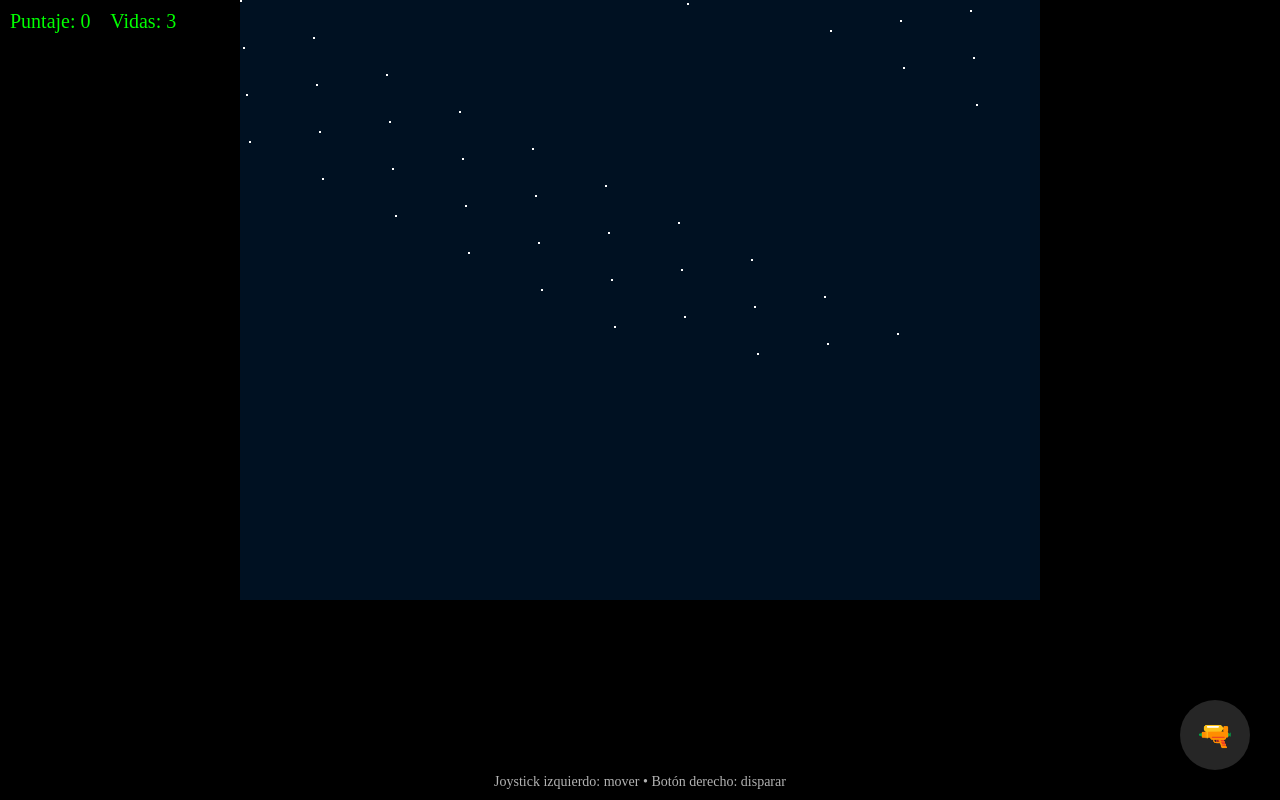
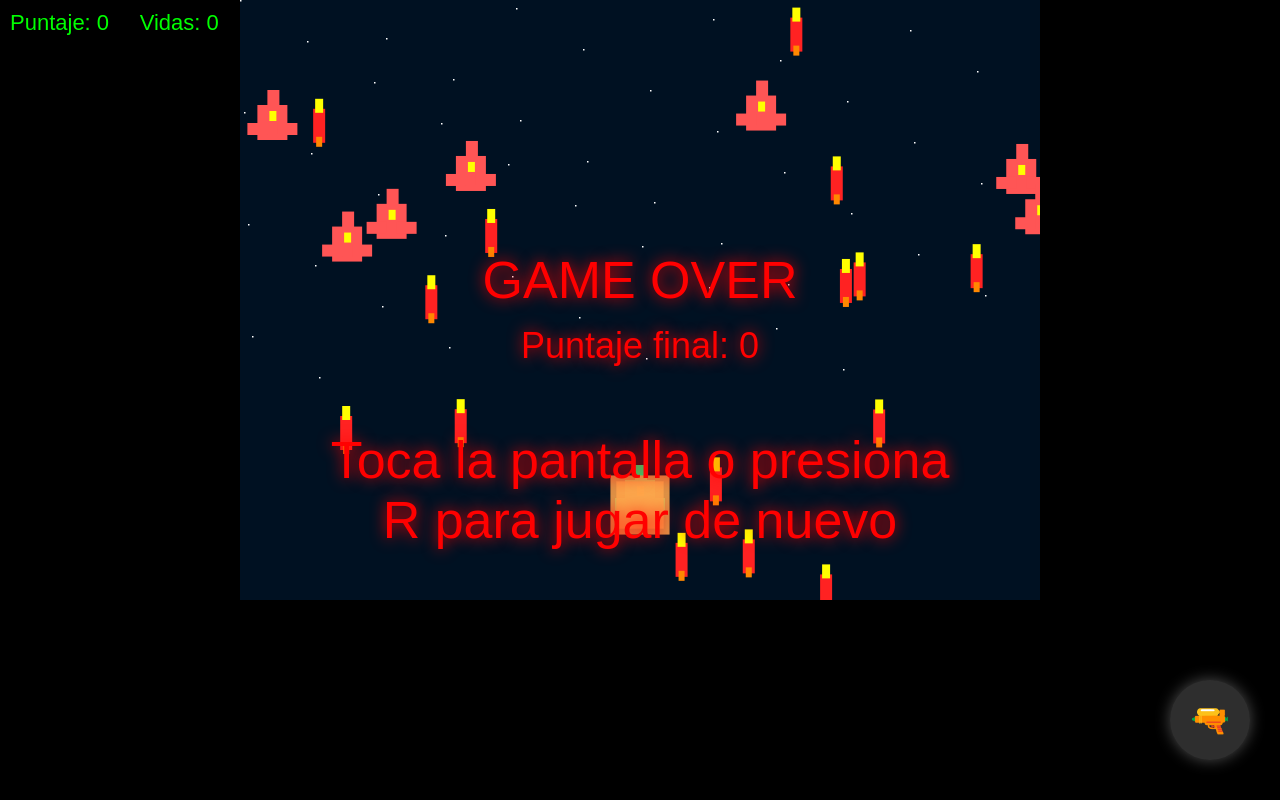
Before and after one commit to trinidadsherrera05/juego-avion-misiles, a plain HTML site: page index.html in a window 1280 px wide. Drawn offline with Linux system fonts and the light colour scheme.

Commit message:
Update index.html

```diff
--- a/index.html
+++ b/index.html
@@ -10,7 +10,8 @@
             padding: 0;
             background: #000;
             overflow: hidden;
-            touch-action: none; /* importante para móviles */
+            touch-action: none;
+            font-family: Arial, sans-serif;
         }
         canvas {
             display: block;
@@ -24,19 +25,10 @@
             top: 10px;
             left: 10px;
             color: lime;
-            font-size: 20px;
+            font-size: 22px;
             z-index: 10;
             pointer-events: none;
-        }
-        #instructions {
-            position: absolute;
-            bottom: 10px;
-            left: 50%;
-            transform: translateX(-50%);
-            color: rgba(255,255,255,0.7);
-            font-size: 14px;
-            z-index: 10;
-            display: none;
+            text-shadow: 0 0 5px black;
         }
         #gameOver {
             position: absolute;
@@ -44,56 +36,54 @@
             left: 50%;
             transform: translate(-50%, -50%);
             color: red;
-            font-size: 50px;
+            font-size: 52px;
             text-align: center;
             display: none;
             z-index: 20;
-            text-shadow: 0 0 10px red;
+            text-shadow: 0 0 15px red;
         }
-        /* Botones táctiles */
         .touch-btn {
             position: absolute;
-            background: rgba(255,255,255,0.15);
+            background: rgba(255,255,255,0.18);
             color: white;
-            font-size: 18px;
-            width: 70px;
-            height: 70px;
+            font-size: 32px;
+            width: 80px;
+            height: 80px;
             border-radius: 50%;
             display: flex;
             align-items: center;
             justify-content: center;
             z-index: 15;
             user-select: none;
+            box-shadow: 0 0 15px rgba(255,255,255,0.3);
         }
     </style>
 </head>
 <body>
     <div id="ui">
-        Puntaje: <span id="score">0</span> &nbsp;&nbsp;
+        Puntaje: <span id="score">0</span> &nbsp;&nbsp;&nbsp;
         Vidas: <span id="lives">3</span>
     </div>
 
     <canvas id="canvas" width="800" height="600"></canvas>
 
-    <div id="instructions">Joystick izquierdo: mover • Botón derecho: disparar</div>
-
     <div id="gameOver">
         GAME OVER<br>
-        <span style="font-size:35px">Puntaje: <span id="finalScore">0</span></span><br><br>
-        Toca la pantalla o presiona R para reiniciar
+        <span style="font-size:36px">Puntaje final: <span id="finalScore">0</span></span><br><br>
+        Toca la pantalla o presiona R para jugar de nuevo
     </div>
 
-    <!-- Botones táctiles -->
-    <div id="shootBtn" class="touch-btn" style="bottom: 30px; right: 30px; font-size: 28px;">🔫</div>
+    <!-- Botón de disparo táctil -->
+    <div id="shootBtn" class="touch-btn" style="bottom: 40px; right: 30px;">🔫</div>
 
     <script>
         const canvas = document.getElementById("canvas");
         const ctx = canvas.getContext("2d");
+
         const scoreEl = document.getElementById("score");
         const livesEl = document.getElementById("lives");
         const gameOverScreen = document.getElementById("gameOver");
         const finalScoreEl = document.getElementById("finalScore");
-        const instructions = document.getElementById("instructions");
         const shootBtn = document.getElementById("shootBtn");
 
         let score = 0;
@@ -101,7 +91,8 @@
         let gameOver = false;
         let difficulty = 1;
 
-        const player = { x: 370, y: 480, width: 60, height: 50, speed: 6 };
+        // Jugador
+        const player = { x: 370, y: 480, width: 60, height: 50, speed: 6.5 };
 
         let bullets = [];
         let missiles = [];
@@ -111,29 +102,30 @@
 
         // Controles táctiles
         let isTouching = false;
-        let touchX = 0;
-        let touchY = 0;
+        let touchX = 0, touchY = 0;
         let joystickActive = false;
-        let joystickX = 120;
-        let joystickY = canvas.height - 120;
-        let joystickRadius = 60;
+        const joystickX = 130;
+        const joystickY = 480;
+        const joystickRadius = 65;
 
+        // Audio
         const audioCtx = new (window.AudioContext || window.webkitAudioContext)();
 
         function playSound(freq, duration, type = 'sine', volume = 0.3) {
             try {
-                const oscillator = audioCtx.createOscillator();
+                const osc = audioCtx.createOscillator();
                 const gain = audioCtx.createGain();
-                oscillator.type = type;
-                oscillator.frequency.value = freq;
+                osc.type = type;
+                osc.frequency.value = freq;
                 gain.gain.value = volume;
-                oscillator.connect(gain).connect(audioCtx.destination);
-                oscillator.start();
-                setTimeout(() => oscillator.stop(), duration);
+                osc.connect(gain).connect(audioCtx.destination);
+                osc.start();
+                setTimeout(() => osc.stop(), duration);
             } catch(e) {}
         }
 
-        // --- Eventos de teclado (PC) ---
+        // ====================== CONTROLES ======================
+        // Teclado (PC)
         window.addEventListener("keydown", e => {
             keys[e.key] = true;
             if (e.key === " " && !gameOver) shoot();
@@ -141,7 +133,7 @@
         });
         window.addEventListener("keyup", e => keys[e.key] = false);
 
-        // --- Eventos táctiles ---
+        // Touch
         function getTouchPos(e) {
             const rect = canvas.getBoundingClientRect();
             const touch = e.touches ? e.touches[0] : e;
@@ -153,19 +145,14 @@
 
         canvas.addEventListener("touchstart", e => {
             e.preventDefault();
-            if (gameOver) {
-                resetGame();
-                return;
-            }
+            if (gameOver) { resetGame(); return; }
+
             const pos = getTouchPos(e);
             touchX = pos.x;
             touchY = pos.y;
             isTouching = true;
 
-            // Si tocan cerca del joystick
-            const dx = pos.x - joystickX;
-            const dy = pos.y - joystickY;
-            if (Math.sqrt(dx*dx + dy*dy) < joystickRadius * 1.5) {
+            if (Math.hypot(pos.x - joystickX, pos.y - joystickY) < joystickRadius * 1.8) {
                 joystickActive = true;
             }
         });
@@ -178,18 +165,17 @@
             touchY = pos.y;
         });
 
-        canvas.addEventListener("touchend", e => {
-            e.preventDefault();
+        canvas.addEventListener("touchend", () => {
             isTouching = false;
             joystickActive = false;
         });
 
-        // Botón de disparo (grande y fácil de tocar)
+        // Botón de disparo
         shootBtn.addEventListener("touchstart", e => {
             e.preventDefault();
             if (!gameOver) shoot();
         });
-        shootBtn.addEventListener("mousedown", () => { if (!gameOver) shoot(); }); // también para PC
+        shootBtn.addEventListener("mousedown", () => { if (!gameOver) shoot(); });
 
         function shoot() {
             bullets.push({
@@ -197,108 +183,255 @@
                 y: player.y - 10,
                 width: 8,
                 height: 25,
-                speed: 12
+                speed: 13
             });
-            playSound(800, 80, 'square', 0.4);
+            playSound(820, 70, 'square', 0.35);
         }
 
-        // Resto del código del juego (update, draw, colisiones, etc.) se mantiene igual que antes
-        // (Para no hacer el mensaje demasiado largo, copio solo las partes clave. Si quieres el código completo, avísame)
+        // ====================== FUNCIONES DEL JUEGO ======================
+        function createMissile(x, y, speed = 4.5) {
+            missiles.push({ x: x, y: y, width: 18, height: 38, speed: speed });
+        }
 
-        function createMissile(x, y, speed = 4) { /* ... mismo que antes */ }
-        function createEnemy() { /* ... mismo */ }
-        function createExplosion(x, y, size = 1) { /* ... mismo */ }
+        function createEnemy() {
+            const fromLeft = Math.random() < 0.5;
+            enemies.push({
+                x: fromLeft ? -50 : canvas.width + 50,
+                y: 60 + Math.random() * 180,
+                width: 55,
+                height: 40,
+                speed: 2.8 + Math.random() * 1.8,
+                direction: fromLeft ? 1 : -1,
+                shootTimer: 40 + Math.random() * 60
+            });
+        }
+
+        function createExplosion(x, y, size = 1) {
+            explosions.push({ x, y, size, life: 28 });
+            playSound(150, 280, 'sawtooth', 0.7);
+            setTimeout(() => playSound(70, 350, 'sawtooth', 0.4), 80);
+        }
 
         function checkCollision(a, b) {
-            return !(a.x + a.width < b.x || b.x + b.width < a.x || a.y + a.height < b.y || b.y + b.height < a.y);
+            return !(
+                a.x + a.width < b.x ||
+                b.x + b.width < a.x ||
+                a.y + a.height < b.y ||
+                b.y + b.height < a.y
+            );
+        }
+
+        function drawPlane(x, y, color = "#00ff88") {
+            ctx.fillStyle = color;
+            ctx.fillRect(x + 15, y, 30, 35);           // cuerpo
+            ctx.fillRect(x + 25, y - 15, 12, 20);      // cabina
+            ctx.fillRect(x + 5, y + 18, 20, 12);       // ala izq
+            ctx.fillRect(x + 35, y + 18, 20, 12);      // ala der
+            ctx.fillStyle = "#ffff00";
+            ctx.fillRect(x + 27, y + 6, 7, 10);        // ventana
+        }
+
+        function drawMissile(x, y) {
+            ctx.fillStyle = "#ff2222";
+            ctx.fillRect(x + 4, y, 12, 34);
+            ctx.fillStyle = "#ffff00";
+            ctx.fillRect(x + 6, y - 10, 8, 14);        // punta
+            ctx.fillStyle = "#ff8800";
+            ctx.fillRect(x + 7, y + 28, 6, 10);        // fuego
+        }
+
+        function drawExplosion(exp) {
+            const alpha = exp.life / 28;
+            ctx.globalAlpha = alpha * 0.9;
+            const s = exp.size * (25 + Math.sin(exp.life * 0.8) * 12);
+            ctx.fillStyle = `hsl(30, 100%, 65%)`;
+            ctx.fillRect(exp.x - s/2, exp.y - s/2, s, s);
+            ctx.globalAlpha = 1;
         }
 
         function update() {
             if (gameOver) return;
 
-            // Movimiento con teclado
+            // Movimiento teclado
             if (keys["ArrowLeft"] && player.x > 10) player.x -= player.speed;
             if (keys["ArrowRight"] && player.x < canvas.width - player.width - 10) player.x += player.speed;
             if (keys["ArrowUp"] && player.y > 10) player.y -= player.speed;
             if (keys["ArrowDown"] && player.y < canvas.height - player.height - 10) player.y += player.speed;
 
-            // Movimiento con joystick táctil
+            // Movimiento joystick táctil
             if (joystickActive && isTouching) {
                 const dx = touchX - joystickX;
                 const dy = touchY - joystickY;
-                const dist = Math.sqrt(dx*dx + dy*dy);
-                if (dist > 10) {
-                    const moveSpeed = player.speed * 0.9;
-                    player.x += (dx / dist) * moveSpeed;
-                    player.y += (dy / dist) * moveSpeed;
+                const dist = Math.hypot(dx, dy);
+                if (dist > 12) {
+                    const speed = player.speed * 0.95;
+                    player.x += (dx / dist) * speed;
+                    player.y += (dy / dist) * speed;
                 }
             }
 
-            // Limitar jugador dentro de la pantalla
+            // Limitar jugador en pantalla
             player.x = Math.max(10, Math.min(canvas.width - player.width - 10, player.x));
             player.y = Math.max(10, Math.min(canvas.height - player.height - 10, player.y));
 
-            // El resto de update (balas, misiles, enemigos, dificultad, explosiones) es el mismo que en la versión anterior.
-            // Si necesitas el código completo, dime y te lo paso entero.
+            // Actualizar balas
+            for (let i = bullets.length - 1; i >= 0; i--) {
+                bullets[i].y -= bullets[i].speed;
+                if (bullets[i].y < -30) bullets.splice(i, 1);
+            }
 
-            // Generación de enemigos y misiles (mantengo la dificultad progresiva)
-            if (Math.random() < 0.02 + difficulty * 0.01) createEnemy();
-            if (Math.random() < 0.04 + difficulty * 0.02) {
-                createMissile(Math.random() * (canvas.width - 30), -40, 3.5 + difficulty);
+            // Actualizar misiles
+            for (let i = missiles.length - 1; i >= 0; i--) {
+                missiles[i].y += missiles[i].speed;
+
+                if (checkCollision(player, missiles[i])) {
+                    lives--;
+                    livesEl.textContent = lives;
+                    createExplosion(player.x + 30, player.y + 25, 1.6);
+                    missiles.splice(i, 1);
+                    if (lives <= 0) endGame();
+                    continue;
+                }
+                if (missiles[i].y > canvas.height) missiles.splice(i, 1);
+            }
+
+            // Actualizar enemigos
+            for (let i = enemies.length - 1; i >= 0; i--) {
+                const e = enemies[i];
+                e.x += e.speed * e.direction;
+                e.shootTimer--;
+
+                if (e.shootTimer <= 0) {
+                    createMissile(e.x + e.width/2 - 8, e.y + e.height, 4 + difficulty * 0.6);
+                    e.shootTimer = 50 + Math.random() * 70;
+                }
+
+                if (e.x < -80 || e.x > canvas.width + 80) enemies.splice(i, 1);
+            }
+
+            // Colisiones bala con misiles y enemigos
+            for (let i = bullets.length - 1; i >= 0; i--) {
+                const b = bullets[i];
+
+                // vs misiles
+                for (let j = missiles.length - 1; j >= 0; j--) {
+                    if (checkCollision(b, missiles[j])) {
+                        createExplosion(missiles[j].x + 9, missiles[j].y + 18);
+                        bullets.splice(i, 1);
+                        missiles.splice(j, 1);
+                        score += 10;
+                        scoreEl.textContent = score;
+                        break;
+                    }
+                }
+                if (i < 0) continue;
+
+                // vs aviones enemigos
+                for (let j = enemies.length - 1; j >= 0; j--) {
+                    if (checkCollision(b, enemies[j])) {
+                        createExplosion(enemies[j].x + enemies[j].width/2, enemies[j].y + 20, 1.3);
+                        bullets.splice(i, 1);
+                        enemies.splice(j, 1);
+                        score += 30;
+                        scoreEl.textContent = score;
+                        break;
+                    }
+                }
+            }
+
+            // Explosiones
+            for (let i = explosions.length - 1; i >= 0; i--) {
+                explosions[i].life--;
+                if (explosions[i].life <= 0) explosions.splice(i, 1);
+            }
+
+            // Dificultad progresiva
+            difficulty = 1 + Math.floor(score / 200) * 0.35;
+
+            // Generar enemigos y misiles
+            if (Math.random() < 0.022 + difficulty * 0.012) createEnemy();
+            if (Math.random() < 0.038 + difficulty * 0.018) {
+                createMissile(Math.random() * (canvas.width - 40), -40, 3.8 + difficulty);
             }
         }
 
-        // draw() se mantiene casi igual, solo agregamos dibujo del joystick cuando está activo
         function draw() {
             ctx.fillStyle = "#001122";
             ctx.fillRect(0, 0, canvas.width, canvas.height);
 
-            // estrellas...
-            ctx.fillStyle = "white";
-            for (let i = 0; i < 40; i++) {
-                ctx.fillRect((i*73)%canvas.width, (i*37)%(canvas.height*0.6), 2, 2);
+            // Estrellas
+            ctx.fillStyle = "#ffffff";
+            for (let i = 0; i < 45; i++) {
+                const x = (i * 67) % canvas.width;
+                const y = (i * 41) % 380;
+                ctx.fillRect(x, y, 1.5, 1.5);
             }
 
+            // Dibujar elementos
             drawPlane(player.x, player.y, "#00ff88");
-            bullets.forEach(b => { ctx.fillStyle = "#00ffff"; ctx.fillRect(b.x, b.y, b.width, b.height); });
+            bullets.forEach(b => {
+                ctx.fillStyle = "#00ffff";
+                ctx.fillRect(b.x, b.y, b.width, b.height);
+            });
             missiles.forEach(m => drawMissile(m.x, m.y));
-            enemies.forEach(e => drawPlane(e.x, e.y, "#ff4444"));
+            enemies.forEach(e => drawPlane(e.x, e.y, "#ff5555"));
+
             explosions.forEach(drawExplosion);
 
-            // Dibujar joystick virtual
+            // Joystick virtual
             if (joystickActive) {
-                ctx.strokeStyle = "rgba(255,255,255,0.3)";
-                ctx.lineWidth = 8;
+                ctx.strokeStyle = "rgba(255,255,255,0.25)";
+                ctx.lineWidth = 10;
                 ctx.beginPath();
-                ctx.arc(joystickX, joystickY, joystickRadius, 0, Math.PI*2);
+                ctx.arc(joystickX, joystickY, joystickRadius, 0, Math.PI * 2);
                 ctx.stroke();
 
                 const dx = touchX - joystickX;
                 const dy = touchY - joystickY;
-                const dist = Math.min(Math.sqrt(dx*dx + dy*dy), joystickRadius);
+                const dist = Math.min(Math.hypot(dx, dy), joystickRadius);
                 const angle = Math.atan2(dy, dx);
                 const stickX = joystickX + Math.cos(angle) * dist;
                 const stickY = joystickY + Math.sin(angle) * dist;
 
-                ctx.fillStyle = "rgba(255,255,255,0.6)";
+                ctx.fillStyle = "rgba(255,255,255,0.55)";
                 ctx.beginPath();
-                ctx.arc(stickX, stickY, 25, 0, Math.PI*2);
+                ctx.arc(stickX, stickY, 28, 0, Math.PI * 2);
                 ctx.fill();
             }
         }
+
+        function endGame() {
+            gameOver = true;
+            createExplosion(player.x + 30, player.y + 25, 2);
+            gameOverScreen.style.display = "block";
+            finalScoreEl.textContent = score;
+        }
+
+        function resetGame() {
+            score = 0;
+            lives = 3;
+            difficulty = 1;
+            bullets = [];
+            missiles = [];
+            enemies = [];
+            explosions = [];
+            player.x = 370;
+            player.y = 480;
+            gameOver = false;
+            gameOverScreen.style.display = "none";
+            scoreEl.textContent = "0";
+            livesEl.textContent = "3";
+        }
+
+        // Iniciar juego
+        resetGame();
+        gameLoop();
 
         function gameLoop() {
             update();
             draw();
             requestAnimationFrame(gameLoop);
         }
-
-        function resetGame() { /* mismo que antes */ }
-
-        // Iniciar
-        resetGame();
-        instructions.style.display = "block"; // mostrar instrucciones
-        gameLoop();
     </script>
 </body>
 </html>
```
